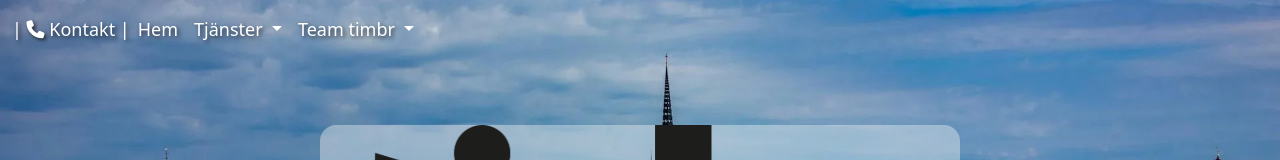
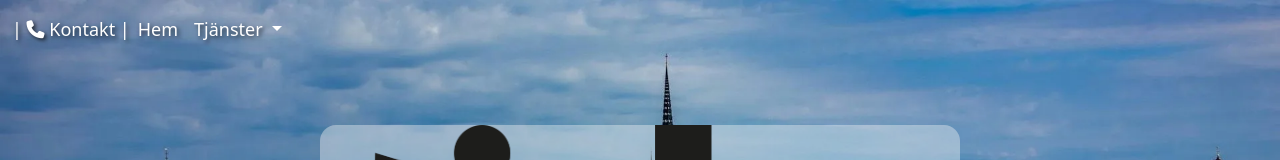
Before and after one commit to MTSSamsioe/timbr, a plain HTML site: page index.html in a window 1280 px wide. Shown: the top 160 px of the page. Drawn offline with nearby package versions, Linux system fonts and the light colour scheme.

Commit message:
Delete team timbr menue

```diff
--- a/includes/nav.html
+++ b/includes/nav.html
@@ -61,7 +61,7 @@
             </li>
           </ul>
         </li>
-        <li class="nav-item dropdown">
+        <!-- <li class="nav-item dropdown">
           <a
             class="nav-link dropdown-toggle"
             href="#"
@@ -80,7 +80,7 @@
             </li>
           </ul>
         </li>
-
+         -->
       </ul>
     </div>
 
```
